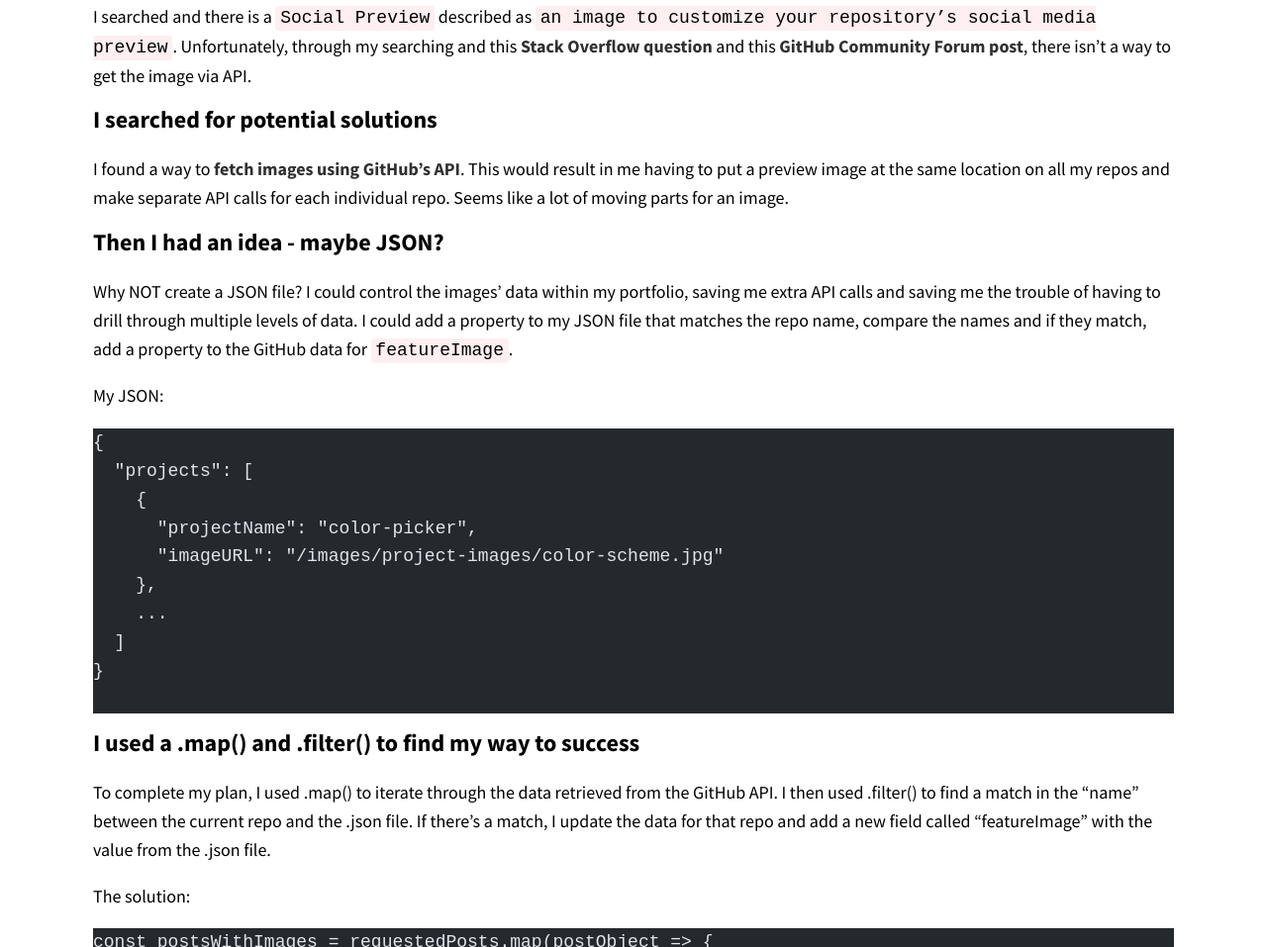
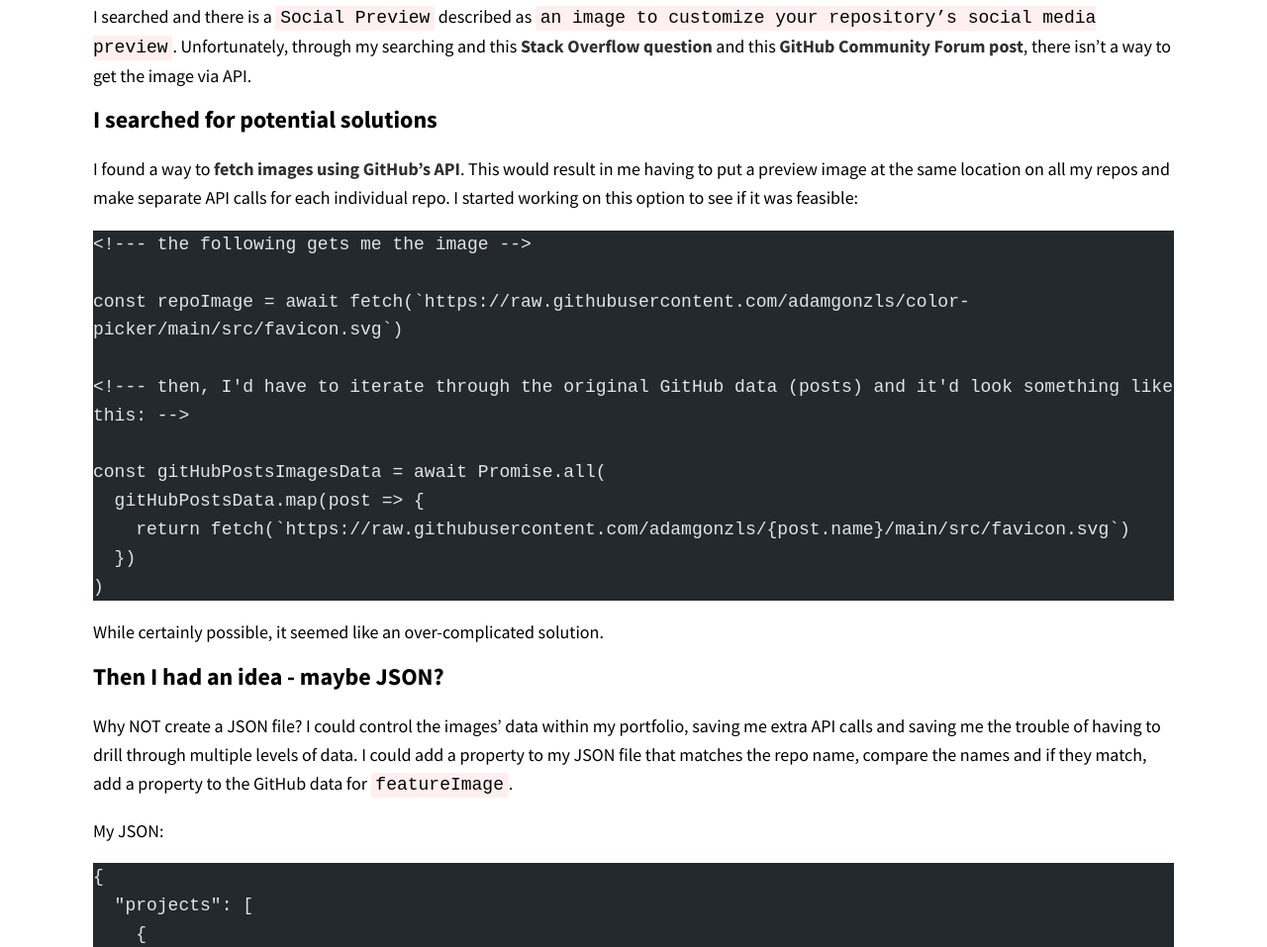
Before and after one commit to adamgonzls/portfolio-v2.5-astro, an Astro site: page /blog/2022-07-22-github-project-images in a window 1280 px wide. Shown: the part 1038-1995 px from the top of the page at 99% size. Built offline with nearby package versions, Linux system fonts and the light colour scheme; Astro itself is replaced by a stand-in of ours; code samples lack their colours.

Commit message:
content: update blog copy

````diff
--- a/src/pages/blog/2022-07-22-github-project-images.md
+++ b/src/pages/blog/2022-07-22-github-project-images.md
@@ -18,7 +18,23 @@ I searched and there is a `Social Preview` described as `an image to customize y
 
 ### I searched for potential solutions
 
-I found a way to [fetch images using GitHub's API](https://stackoverflow.com/questions/59689516/is-there-any-way-to-fetch-images-using-githubs-api). This would result in me having to put a preview image at the same location on all my repos and make separate API calls for each individual repo. Seems like a lot of moving parts for an image.
+I found a way to [fetch images using GitHub's API](https://stackoverflow.com/questions/59689516/is-there-any-way-to-fetch-images-using-githubs-api). This would result in me having to put a preview image at the same location on all my repos and make separate API calls for each individual repo. I started working on this option to see if it was feasible:
+
+```
+<!--- the following gets me the image -->
+
+const repoImage = await fetch(`https://raw.githubusercontent.com/adamgonzls/color-picker/main/src/favicon.svg`)
+
+<!--- then, I'd have to iterate through the original GitHub data (posts) and it'd look something like this: -->
+
+const gitHubPostsImagesData = await Promise.all(
+  gitHubPostsData.map(post => {
+    return fetch(`https://raw.githubusercontent.com/adamgonzls/{post.name}/main/src/favicon.svg`)
+  })
+)
+```
+
+While certainly possible, it seemed like an over-complicated solution.
 
 ### Then I had an idea - maybe JSON?
 
````
Also changed, not shown: src/pages/blog/2022-07-18-portfolio-v2-released.md (+1 -1 lines).
